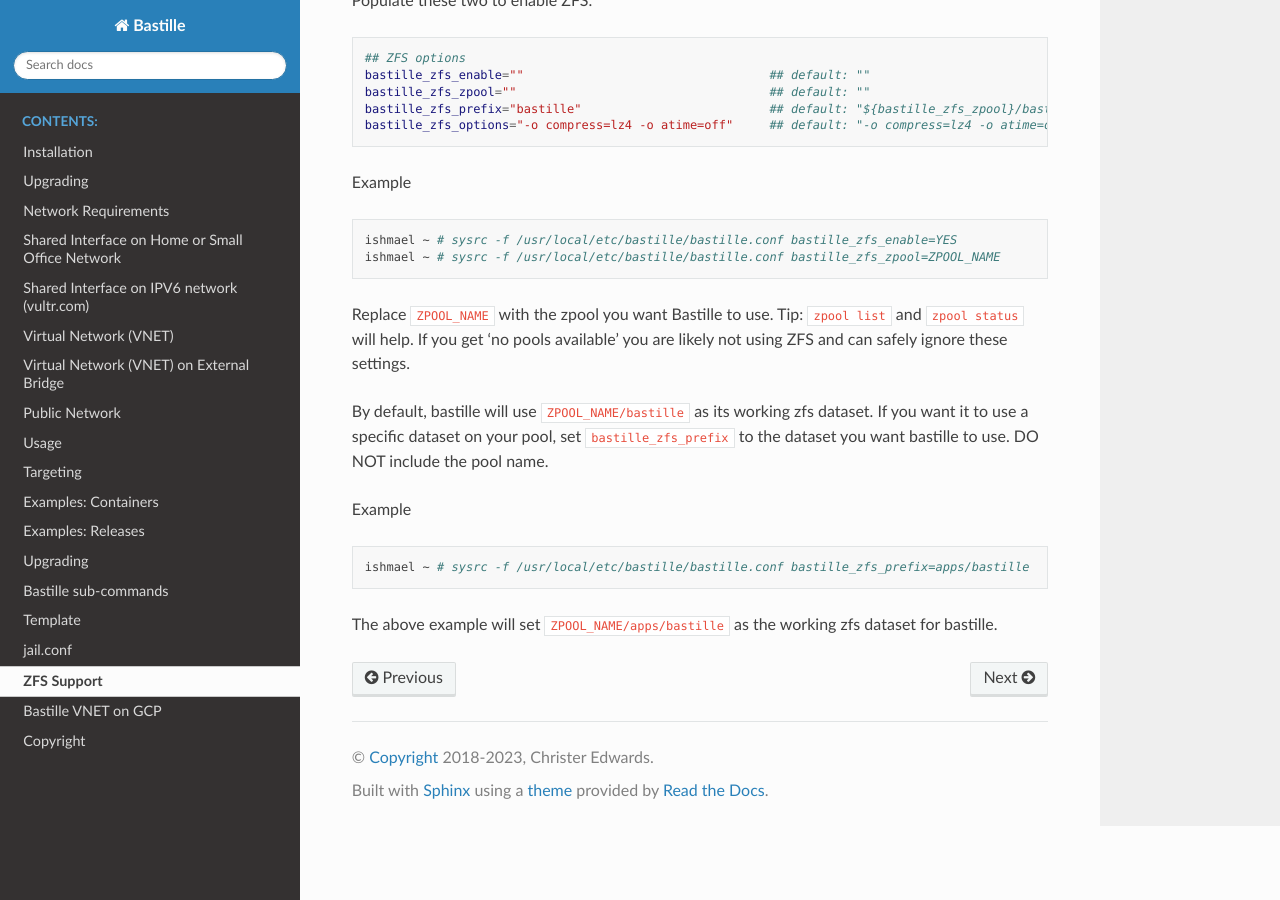
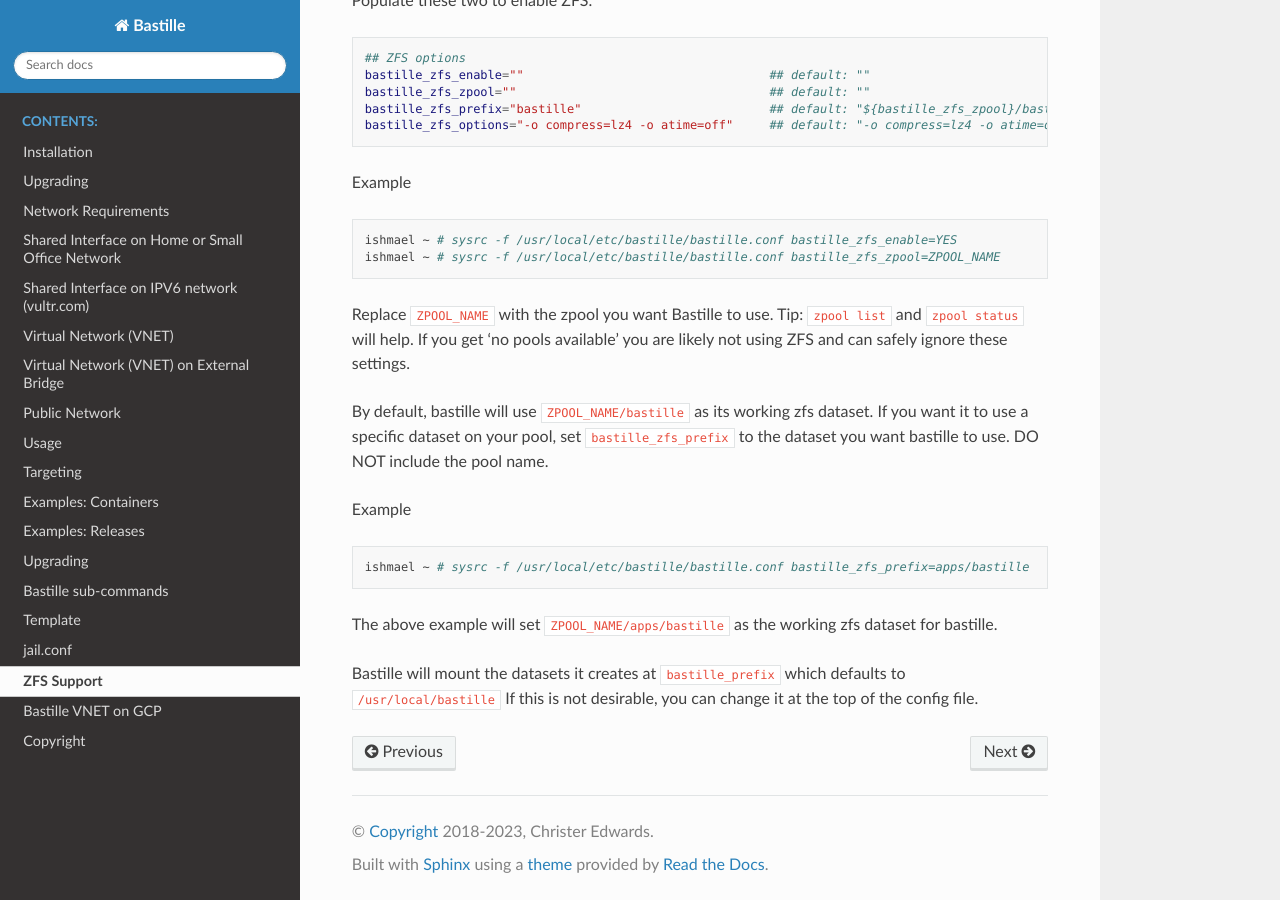
Before and after one commit to BastilleBSD/bastille, a Sphinx documentation site: the page built from docs/chapters/zfs-support.rst, in a window 1280 px wide and 900 px high, scrolled down 518 px. Built offline with Sphinx 7.4.7 and the Read the Docs theme 3.1.0, drawn with Linux system fonts in a browser that asks for light colours; pages that are not in the unit, such as notebooks, are missing from menus.

Commit message:
One more doc change to clarify zfs mount location

```diff
--- a/docs/chapters/zfs-support.rst
+++ b/docs/chapters/zfs-support.rst
@@ -36,3 +36,6 @@ Example
   ishmael ~ # sysrc -f /usr/local/etc/bastille/bastille.conf bastille_zfs_prefix=apps/bastille
 
 The above example will set ``ZPOOL_NAME/apps/bastille`` as the working zfs dataset for bastille.
+
+Bastille will mount the datasets it creates at ``bastille_prefix`` which defaults to ``/usr/local/bastille``
+If this is not desirable, you can change it at the top of the config file.
```
